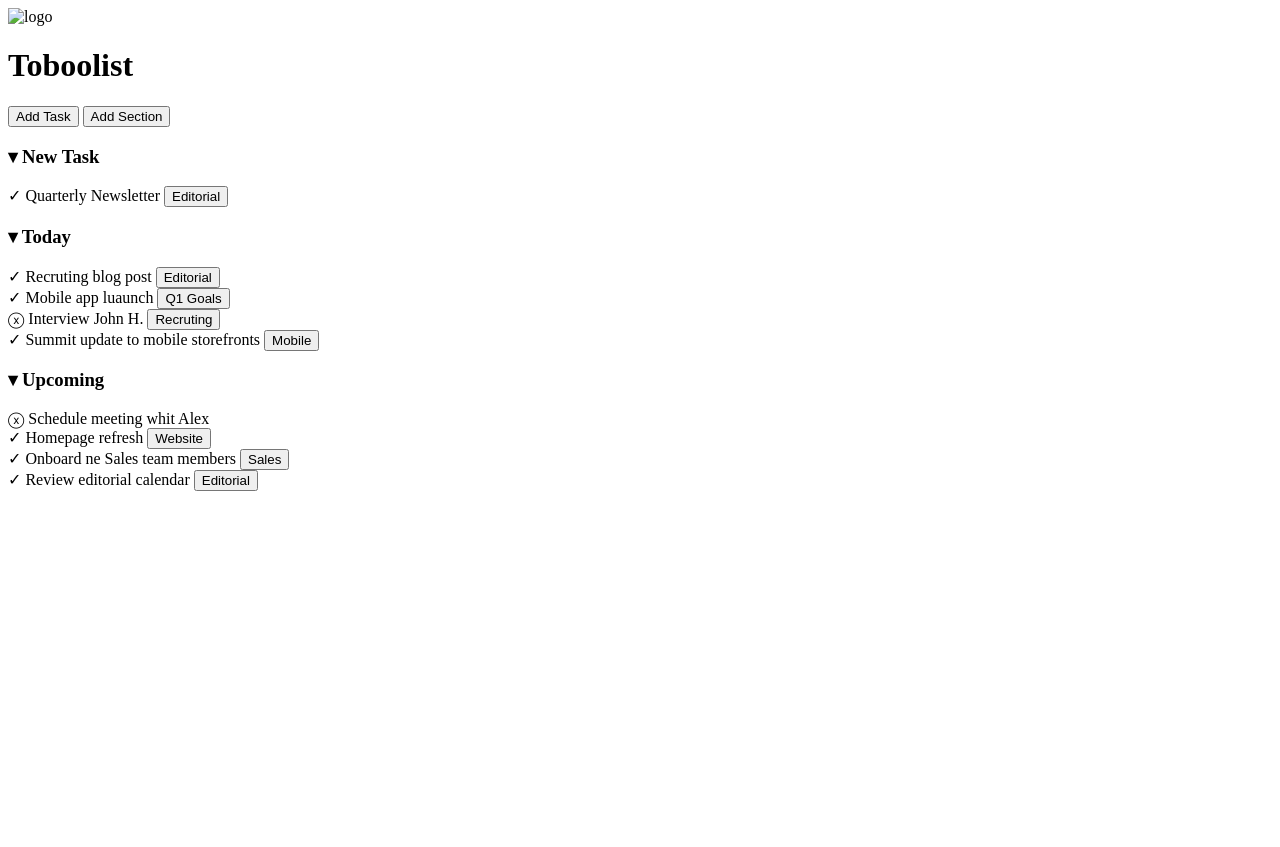
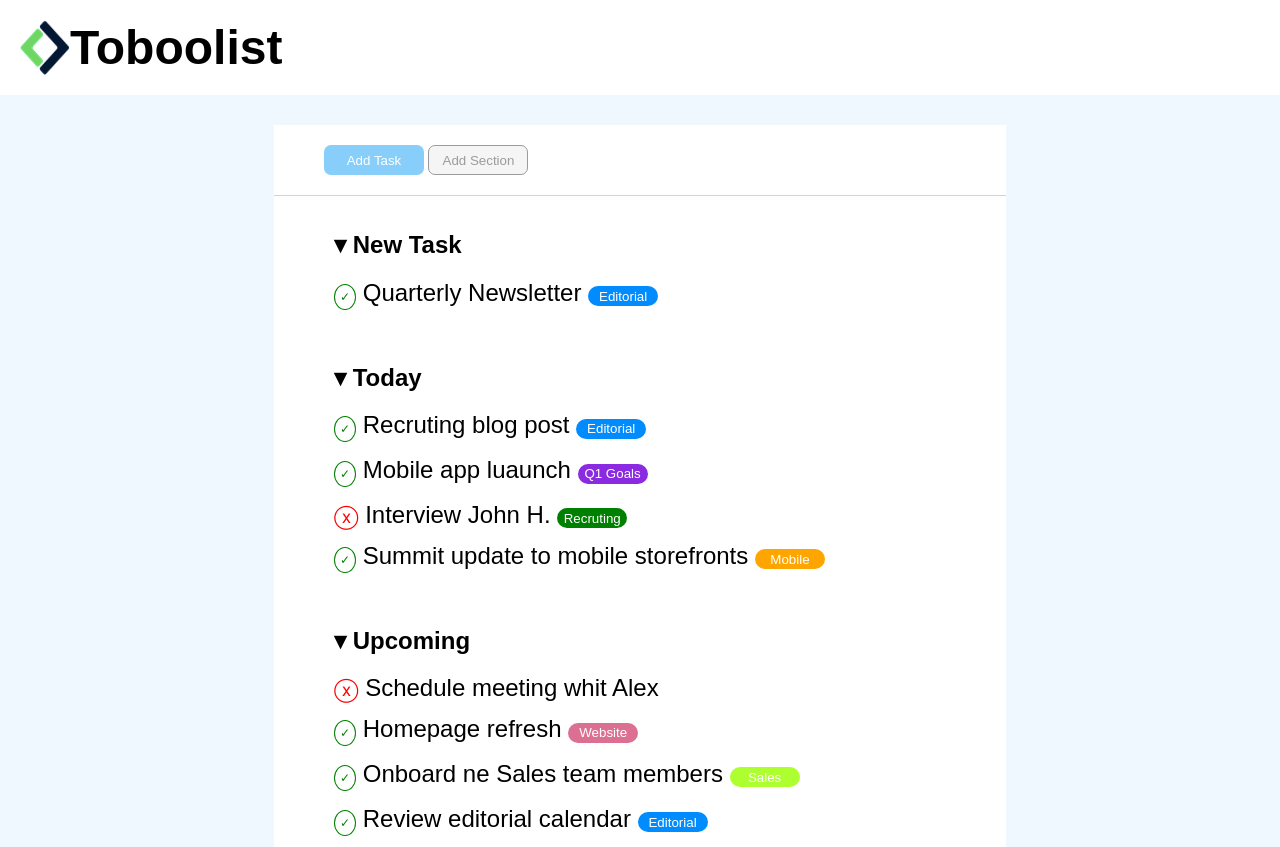
Before and after one commit to AlessioBonadonna/html-css-toboolist, a plain HTML site: page index.html in a window 1280 px wide. Shown: the top 847 px of the page. Before the commit the page ends 800 px from the top, so only its background shows below. Drawn offline with Linux system fonts and the light colour scheme; the site is published under a folder, as on GitHub Pages, so addresses that start at the root find nothing.

Commit message:
made changes

```diff
--- a/index.html
+++ b/index.html
@@ -6,12 +6,12 @@
     <meta http-equiv="X-UA-Compatible" content="IE=edge">
     <meta name="viewport" content="width=device-width, initial-scale=1.0">
     <title>Toboolist</title>
-    <link rel="stylesheet" href="/css/style.css">
+    <link rel="stylesheet" href="./css/style.css">
 </head>
 
 <body>
     <header><!--header-->
-        <img src="/img/Logo.png" alt="logo">
+        <img src="./img/Logo.png" alt="logo">
         <h1>Toboolist</h1>
     </header><!--/header-->
     <main>
```
